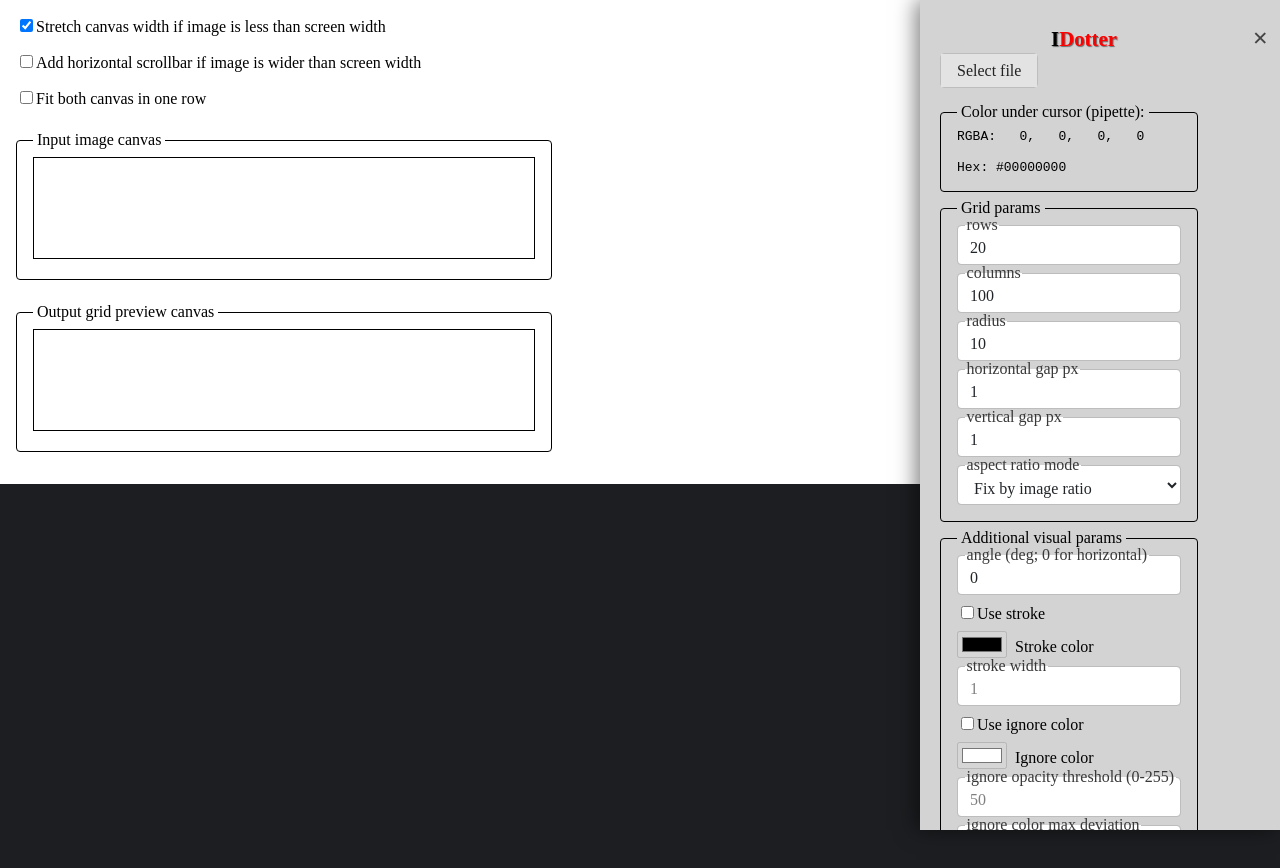
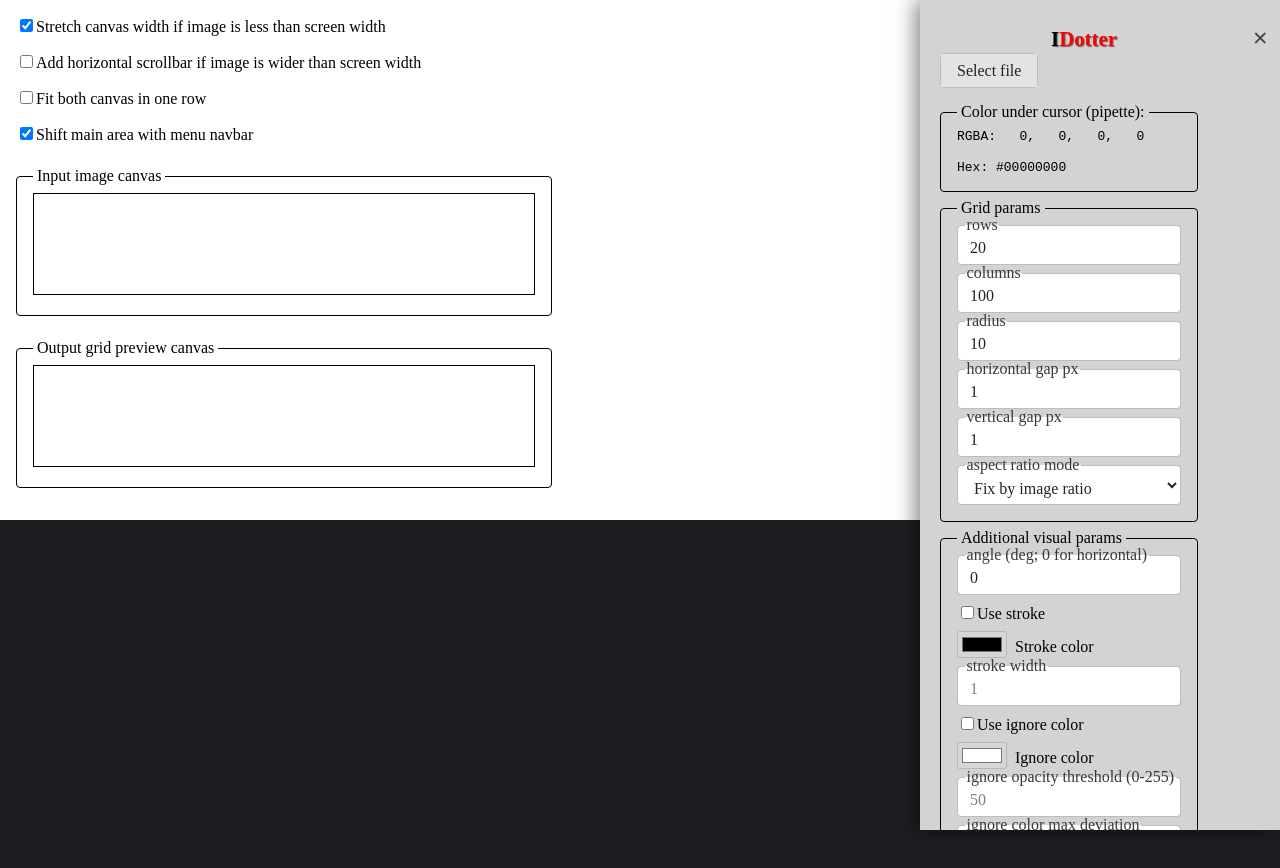
Before and after one commit to VasiliyTemniy/image-dotter, a React (Create React App) app: page / in a window 1280 px wide. Shown: the top 868 px of the page. Built offline with nearby package versions, Linux system fonts and the light colour scheme.

Commit message:
add shift by menu option

```diff
--- a/src/App.js
+++ b/src/App.js
@@ -22,6 +22,7 @@ import { useDebouncedCallback } from './hooks/useDebouncedCallback.js';
 
 const App = () => {
 
+  const [menuOpen, setMenuOpen] = useState(true);
   const [rowsCount, setRowsCount] = useState(20);
   const [columnsCount, setColumnsCount] = useState(100);
   const [radius, setRadius] = useState(10);
@@ -42,6 +43,7 @@ const App = () => {
   const [stretchCanvas, setStretchCanvas] = useState(true);
   const [screenOverflow, setScreenOverflow] = useState(false);
   const [fitBothCanvasInOneRow, setFitBothCanvasInOneRow] = useState(false);
+  const [shiftMainByMenu, setShiftMainByMenu] = useState(true);
   const [aspectRatioMode, setAspectRatioMode] = useState('image');
   const [image, setImage] = useState(null);
 
@@ -54,6 +56,8 @@ const App = () => {
     }, 5000);
     setMessage({ text, type, timeoutId, shown : true });
   };
+
+  const menuRef = useRef();
 
   const gridOutputRef = useRef();
   const inputCanvasRef = useRef();
@@ -182,12 +186,22 @@ const App = () => {
     setAlwaysRedraw(value);
   };
 
+  const updateMenuOpen = (value) => {
+    setMenuOpen(value);
+    if (!image) {
+      return;
+    }
+    resizeCanvas({ localMenuOpen: value });
+    drawImage(image, inputCanvasRef);
+    redrawGridPreview({});
+  };
+
   const updateStretchCanvas = (value) => {
     setStretchCanvas(value);
     if (!image) {
       return;
     }
-    resizeCanvas(inputCanvasRef.current.width, inputCanvasRef.current.height, value, screenOverflow, fitBothCanvasInOneRow);
+    resizeCanvas({ localStretchCanvas: value });
     drawImage(image, inputCanvasRef);
     redrawGridPreview({});
   };
@@ -197,7 +211,7 @@ const App = () => {
     if (!image) {
       return;
     }
-    resizeCanvas(inputCanvasRef.current.width, inputCanvasRef.current.height, stretchCanvas, value, fitBothCanvasInOneRow);
+    resizeCanvas({ localScreenOverflow: value });
     drawImage(image, inputCanvasRef);
     redrawGridPreview({});
   };
@@ -207,7 +221,17 @@ const App = () => {
     if (!image) {
       return;
     }
-    resizeCanvas(inputCanvasRef.current.width, inputCanvasRef.current.height, stretchCanvas, screenOverflow, value);
+    resizeCanvas({ localFitBothCanvasInOneRow: value });
+    drawImage(image, inputCanvasRef);
+    redrawGridPreview({});
+  };
+
+  const updateShiftMainByMenu = (value) => {
+    setShiftMainByMenu(value);
+    if (!image) {
+      return;
+    }
+    resizeCanvas({ localShiftMainByMenu: value });
     drawImage(image, inputCanvasRef);
     redrawGridPreview({});
   };
@@ -333,13 +357,24 @@ const App = () => {
 
     setImage(image);
 
-    const { localRowsCount, localColumnsCount } = resizeCanvas(image.width, image.height, stretchCanvas, screenOverflow, fitBothCanvasInOneRow);
+    const { localRowsCount, localColumnsCount } = resizeCanvas({
+      localWidth: image.width,
+      localHeight: image.height
+    });
 
     drawImage(image, inputCanvasRef);
     redrawGridPreview({ rowsCount: localRowsCount, columnsCount: localColumnsCount });
   };
 
-  const resizeCanvas = (localWidth, localHeight, localStretchCanvas, localScreenOverflow, localFitBothCanvasInOneRow) => {
+  const resizeCanvas = ({
+    localWidth = inputCanvasRef.current.width,
+    localHeight = inputCanvasRef.current.height,
+    localStretchCanvas = stretchCanvas,
+    localScreenOverflow = screenOverflow,
+    localFitBothCanvasInOneRow = fitBothCanvasInOneRow,
+    localShiftMainByMenu = shiftMainByMenu,
+    localMenuOpen = menuOpen
+  }) => {
     const windowWidth = window.innerWidth;
 
     let unavailableWidth = 18;
@@ -364,6 +399,14 @@ const App = () => {
 
     if (localFitBothCanvasInOneRow) {
       availableScreenWidth = Math.floor((availableScreenWidth - unavailableWidth) / 2);
+    }
+
+    if (localShiftMainByMenu && menuRef.current && localMenuOpen) {
+      if (localFitBothCanvasInOneRow) {
+        availableScreenWidth -= Math.ceil(menuRef.current.offsetWidth / 2);
+      } else {
+        availableScreenWidth -= menuRef.current.offsetWidth;
+      }
     }
 
     if (localStretchCanvas && localWidth <= availableScreenWidth) {
@@ -428,6 +471,9 @@ const App = () => {
     <>
       <Notification message={message.text} type={message.type} shown={message.shown}/>
       <Menu
+        menuOpen={menuOpen}
+        updateMenuOpen={updateMenuOpen}
+        menuRef={menuRef}
         handleFileSelection={handleFileSelection}
         gridOutputRef={gridOutputRef}
         inputCanvasRef={inputCanvasRef}
@@ -479,6 +525,8 @@ const App = () => {
         updateScreenOverflow={updateScreenOverflow}
         fitBothCanvasInOneRow={fitBothCanvasInOneRow}
         updateFitBothCanvasInOneRow={updateFitBothCanvasInOneRow}
+        shiftMainByMenu={shiftMainByMenu}
+        updateShiftMainByMenu={updateShiftMainByMenu}
       />
       <GridOutput ref={gridOutputRef} />
     </>
--- a/src/components/ImageInit.js
+++ b/src/components/ImageInit.js
@@ -9,7 +9,9 @@ const ImageInit = ({
   screenOverflow,
   updateScreenOverflow,
   fitBothCanvasInOneRow,
-  updateFitBothCanvasInOneRow
+  updateFitBothCanvasInOneRow,
+  shiftMainByMenu,
+  updateShiftMainByMenu
 }) => {
 
   const topsideStyle = {
@@ -99,6 +101,22 @@ const ImageInit = ({
             Fit both canvas in one row
           </label>
         </div>
+        <div className="checkbox-input">
+          <input
+            id="shift-main-by-menu"
+            type="checkbox"
+            name="shift-main-by-menu"
+            className="checkbox-input__field"
+            checked={shiftMainByMenu}
+            onChange={(e) => updateShiftMainByMenu(e.target.checked)}
+          />
+          <label
+            htmlFor="shift-main-by-menu"
+            className="checkbox-input__label"
+          >
+            Shift main area with menu navbar
+          </label>
+        </div>
       </div>
       <div className={`container ${fitBothCanvasInOneRow ? 'flex wrap' : 'flex column'}`}>
         <div className='container padding-1rem border-black-1px width-fit-content bg-white margin-1rem'>
--- a/src/components/Menu.js
+++ b/src/components/Menu.js
@@ -1,6 +1,9 @@
 import { makeColorGrid } from '../utils/dottergrid';
 
 const Menu = ({
+  menuOpen,
+  updateMenuOpen,
+  menuRef,
   handleFileSelection,
   gridOutputRef,
   inputCanvasRef,
@@ -47,7 +50,7 @@ const Menu = ({
     e.preventDefault();
     const canvasInput = inputCanvasRef.current;
     const contextInput = canvasInput.getContext('2d');
-    const grid = makeColorGrid(rowsCount, columnsCount, contextInput);
+    const grid = makeColorGrid(contextInput, { rowsCount, columnsCount, ignoreColor, ignoreColorOpacityThreshold, ignoreColorMaxDeviation });
     gridOutputRef.current.handleCreate(grid);
   };
 
@@ -80,8 +83,8 @@ const Menu = ({
 
   return (
     <>
-      <input type="checkbox" id="nav-toggle" defaultChecked hidden />
-      <nav className="nav">
+      <input type="checkbox" id="nav-toggle" checked={menuOpen} onChange={(e) => updateMenuOpen(e.target.checked)} hidden />
+      <nav className="nav" ref={menuRef}>
         <label htmlFor="nav-toggle" className="nav-toggle"></label>
         <h2 className="logo">
           <span>I</span><span style={{ color: '#ff0000' }}>Dotter</span>
```
